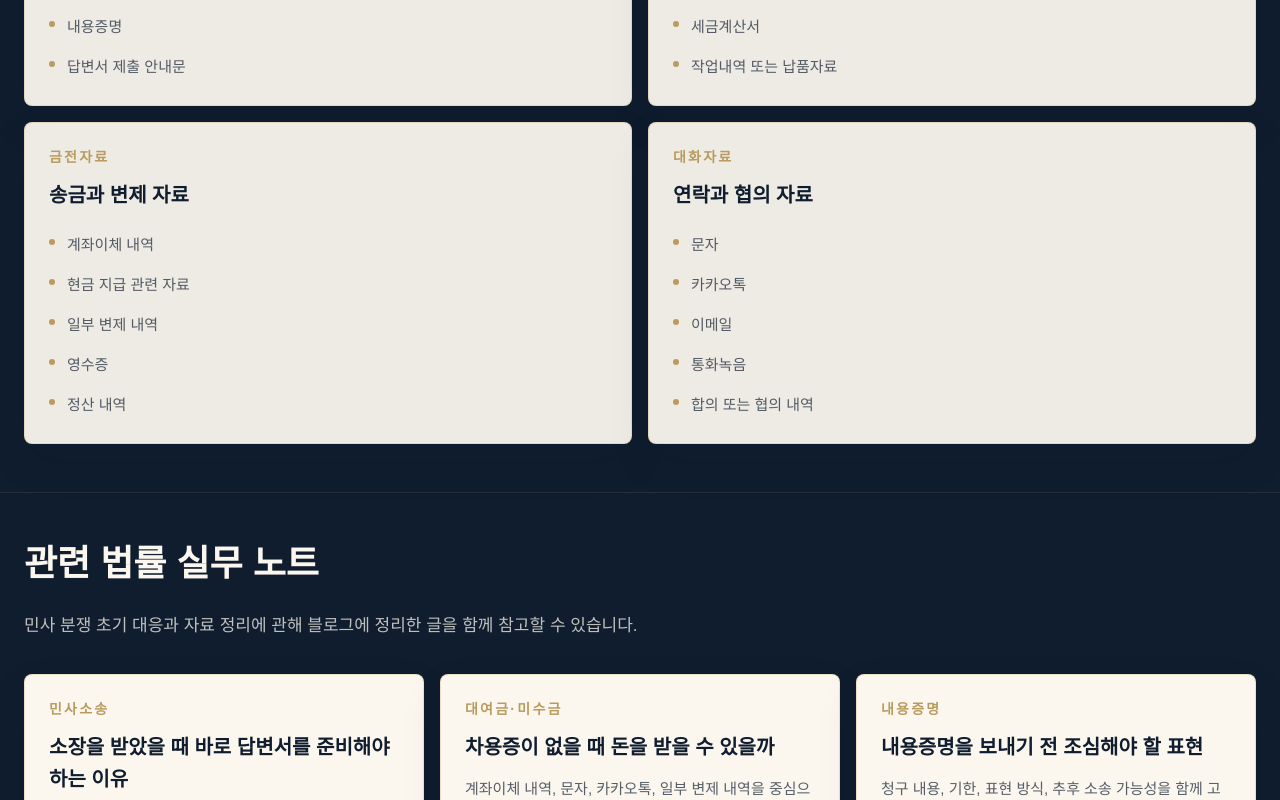
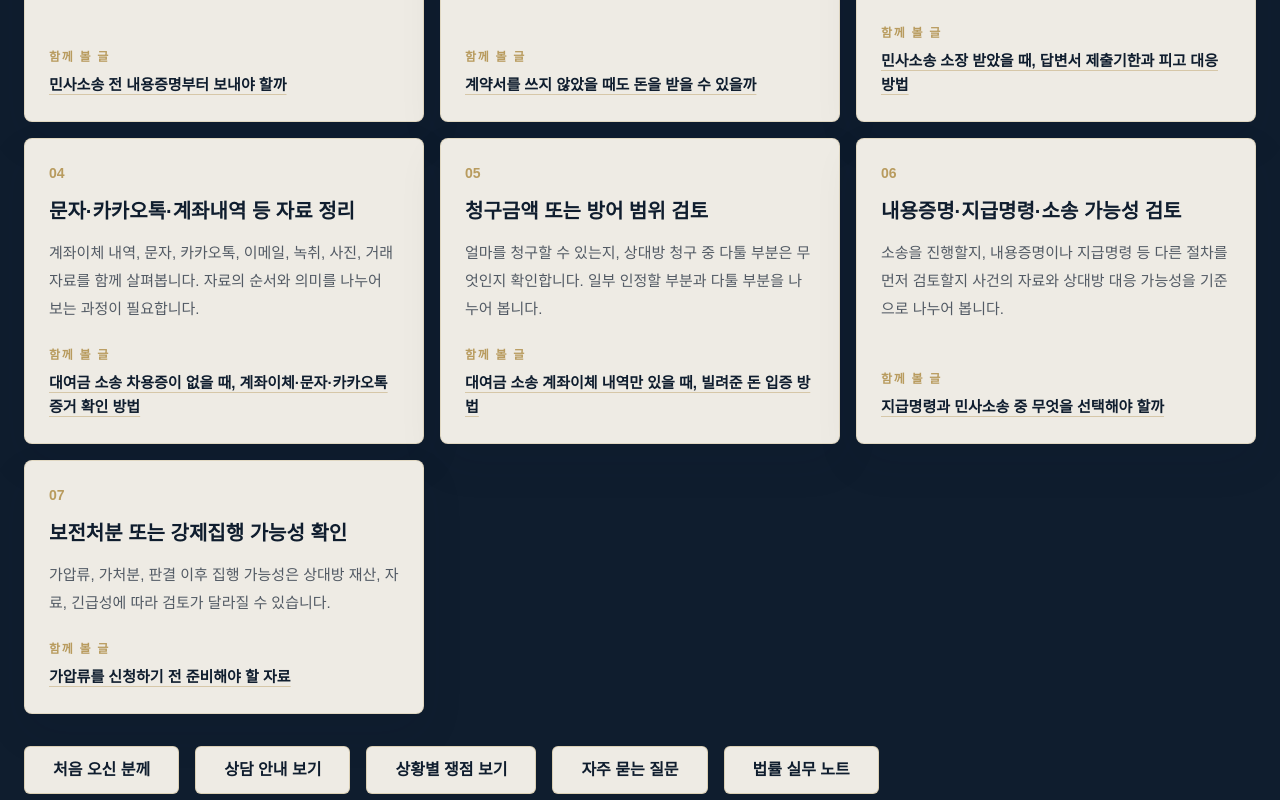
Before and after one commit to ymhk88-debug/project-lighthouse, a Next.js app: page /practice/civil in a window 1280 px wide. Shown: the part 2780-3580 px from the top of the page. Built offline with nearby package versions, Linux system fonts and the light colour scheme; no server answers.

Commit message:
Upgrade civil process guidance

```diff
--- a/src/app/practice/civil/page.tsx
+++ b/src/app/practice/civil/page.tsx
@@ -97,24 +97,84 @@ const preparationCards = [
   },
 ];
 
-const noteCards = [
+const civilProcessSteps = [
   {
-    label: "민사소송",
-    title: "소장을 받았을 때 바로 답변서를 준비해야 하는 이유",
-    description: "답변서 제출기한, 청구취지, 인정할 부분과 다툴 부분을 나누어 정리합니다.",
+    title: "상대방과의 관계 확인",
+    description:
+      "가족, 지인, 거래처, 임대인·임차인, 계약 상대방 등 관계에 따라 쟁점과 자료가 달라질 수 있습니다. 먼저 어떤 관계에서 분쟁이 시작되었는지 살펴봅니다.",
+    articleTitle: "민사소송 전 내용증명부터 보내야 할까",
+    href: "https://blog.naver.com/lawoffice_mh/224317565769",
+  },
+  {
+    title: "계약·거래 내용 확인",
+    description:
+      "계약서가 있는지, 구두 약정인지, 견적서·발주서·거래명세서·세금계산서 같은 자료가 남아 있는지 확인합니다.",
+    articleTitle: "계약서를 쓰지 않았을 때도 돈을 받을 수 있을까",
+    href: "https://blog.naver.com/lawoffice_mh/224319904966",
+  },
+  {
+    title: "분쟁이 발생한 시점 확인",
+    description:
+      "돈을 지급한 시점, 물건이나 용역을 제공한 시점, 반환을 요구한 시점, 상대방이 거절한 시점을 시간순으로 정리합니다.",
+    articleTitle: "민사소송 소장 받았을 때, 답변서 제출기한과 피고 대응 방법",
     href: "https://blog.naver.com/lawoffice_mh/224324287188",
   },
   {
-    label: "대여금·미수금",
-    title: "차용증이 없을 때 돈을 받을 수 있을까",
-    description: "계좌이체 내역, 문자, 카카오톡, 일부 변제 내역을 중심으로 입증 방향을 확인합니다.",
+    title: "문자·카카오톡·계좌내역 등 자료 정리",
+    description:
+      "계좌이체 내역, 문자, 카카오톡, 이메일, 녹취, 사진, 거래자료를 함께 살펴봅니다. 자료의 순서와 의미를 나누어 보는 과정이 필요합니다.",
+    articleTitle: "대여금 소송 차용증이 없을 때, 계좌이체·문자·카카오톡 증거 확인 방법",
     href: "https://blog.naver.com/lawoffice_mh/224325644574",
   },
   {
-    label: "내용증명",
-    title: "내용증명을 보내기 전 조심해야 할 표현",
-    description: "청구 내용, 기한, 표현 방식, 추후 소송 가능성을 함께 고려합니다.",
-    href: "https://blog.naver.com/lawoffice_mh/224320043867",
+    title: "청구금액 또는 방어 범위 검토",
+    description:
+      "얼마를 청구할 수 있는지, 상대방 청구 중 다툴 부분은 무엇인지 확인합니다. 일부 인정할 부분과 다툴 부분을 나누어 봅니다.",
+    articleTitle: "대여금 소송 계좌이체 내역만 있을 때, 빌려준 돈 입증 방법",
+    href: "https://blog.naver.com/lawoffice_mh/224325696409",
+  },
+  {
+    title: "내용증명·지급명령·소송 가능성 검토",
+    description:
+      "소송을 진행할지, 내용증명이나 지급명령 등 다른 절차를 먼저 검토할지 사건의 자료와 상대방 대응 가능성을 기준으로 나누어 봅니다.",
+    articleTitle: "지급명령과 민사소송 중 무엇을 선택해야 할까",
+    href: "https://blog.naver.com/lawoffice_mh/224320267710",
+  },
+  {
+    title: "보전처분 또는 강제집행 가능성 확인",
+    description:
+      "가압류, 가처분, 판결 이후 집행 가능성은 상대방 재산, 자료, 긴급성에 따라 검토가 달라질 수 있습니다.",
+    articleTitle: "가압류를 신청하기 전 준비해야 할 자료",
+    href: "https://blog.naver.com/lawoffice_mh/224319977367",
+  },
+];
+
+const relatedPages = [
+  { title: "처음 오신 분께", href: "/first-visit" },
+  { title: "상담 안내 보기", href: "/consultation" },
+  { title: "상황별 쟁점 보기", href: "/issues" },
+  { title: "자주 묻는 질문", href: "/faq" },
+  { title: "법률 실무 노트", href: "/note" },
+];
+
+const noteCards = [
+  {
+    label: "임대차 보증금",
+    title: "임대차 보증금 반환 청구, 보증금을 돌려받지 못했을 때",
+    description: "계약 종료 시점, 보증금 반환 요구, 임대차 자료를 함께 확인합니다.",
+    href: "https://blog.naver.com/lawoffice_mh/224330645725",
+  },
+  {
+    label: "계약금 반환",
+    title: "계약금 반환 청구, 계약이 깨졌을 때 돌려받을 수 있을까",
+    description: "계약 체결 경위와 해제·해지 사유, 이미 오간 금액을 나누어 살펴봅니다.",
+    href: "https://blog.naver.com/lawoffice_mh/224330670027",
+  },
+  {
+    label: "부당이득",
+    title: "부당이득 반환청구, 받은 돈을 돌려주지 않을 때",
+    description: "돈을 받은 경위, 반환을 요구한 과정, 상대방의 답변을 함께 정리합니다.",
+    href: "https://blog.naver.com/lawoffice_mh/224331955118",
   },
 ];
 
@@ -276,6 +336,51 @@ export default function CivilPracticePage() {
 
       <section className="mx-auto max-w-7xl px-6 py-16 md:py-12">
         <SectionHeading
+          title="민사분쟁은 보통 이렇게 정리합니다"
+          description={
+            "민사분쟁은 상대방과의 관계, 계약이나 거래 내용, 분쟁이 발생한 시점, 남아 있는 자료를 함께 살펴보는 것에서 시작합니다.\n상담에서는 현재 가지고 있는 자료를 기준으로 청구 가능성, 방어 방향, 필요한 절차를 나누어 확인합니다."
+          }
+        />
+        <div className="mt-8 grid gap-4 md:grid-cols-2 xl:grid-cols-3">
+          {civilProcessSteps.map((step, index) => (
+            <article
+              key={step.title}
+              className="flex flex-col rounded-lg border border-[#e8ddcb] bg-white/60 p-5 shadow-[0_8px_24px_rgba(15,29,46,0.05)] md:border-accent/25 md:bg-background/95 md:p-6 md:shadow-[0_18px_45px_rgba(15,29,46,0.08)]"
+            >
+              <p className="text-xs font-semibold text-accent md:text-sm">
+                {String(index + 1).padStart(2, "0")}
+              </p>
+              <h3 className="mt-3 text-lg font-semibold leading-7 text-primary md:text-xl md:leading-8">
+                {step.title}
+              </h3>
+              <p className="mt-3 text-sm leading-7 text-primary/70 md:text-[15px] md:leading-7">
+                {step.description}
+              </p>
+              <div className="mt-auto pt-6">
+                <p className="text-xs font-semibold tracking-[0.14em] text-accent">함께 볼 글</p>
+                <a
+                  href={step.href}
+                  target="_blank"
+                  rel="noopener noreferrer"
+                  className="mt-2 inline-flex text-sm font-semibold leading-6 text-primary underline decoration-accent/45 underline-offset-4 transition-colors hover:text-accent md:text-[15px]"
+                >
+                  {step.articleTitle}
+                </a>
+              </div>
+            </article>
+          ))}
+        </div>
+        <div className="mt-8 flex flex-col gap-3 sm:flex-row sm:flex-wrap md:gap-4">
+          {relatedPages.map((page) => (
+            <TextLink key={page.href} href={page.href} variant="secondary">
+              {page.title}
+            </TextLink>
+          ))}
+        </div>
+      </section>
+
+      <section className="mx-auto max-w-7xl px-6 py-16 md:py-12">
+        <SectionHeading
           title="상담 전 준비하면 좋은 자료"
           description={
             "자료를 모두 갖추지 못해도 상담은 가능합니다.\n다만 가지고 있는 자료를 미리 정리해 오시면 청구 내용과 다툴 부분을 더 차분히 확인할 수 있습니다."
```
